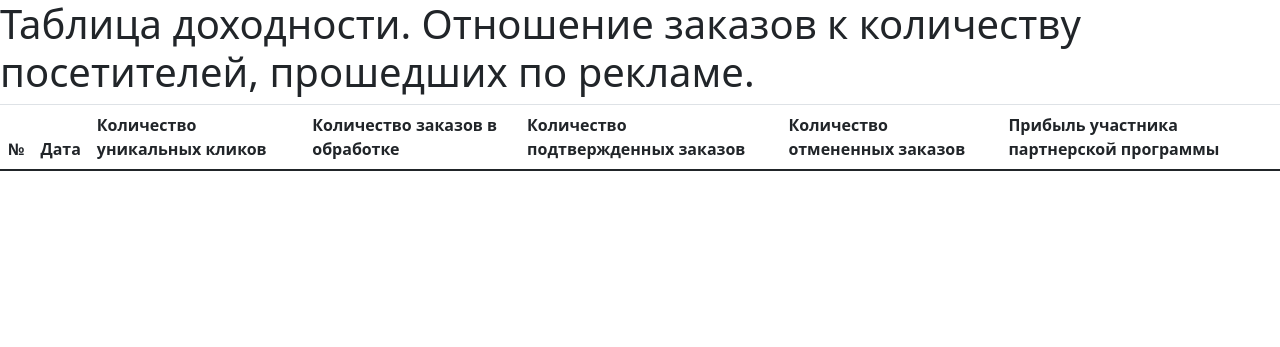
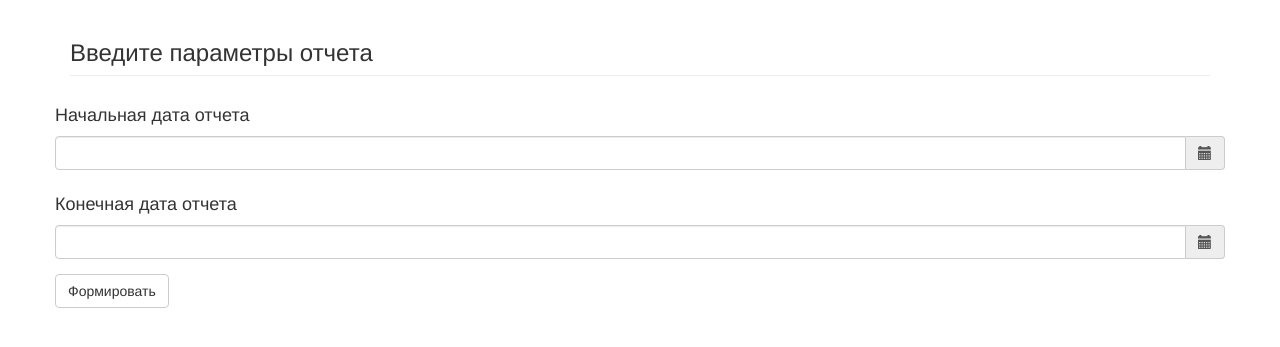
Before and after one commit to Xe1ga/advertising_profitability, a Django app: page / in a window 1280 px wide. Shown: the top 347 px of the page. Run offline with Django 3.2, Linux system fonts and the light colour scheme; data that the repository does not hold is empty; some libraries are stand-ins or nearby versions.

Commit message:
Реализована форма ввода дат, но к ней не подгружены стили

```diff
--- a/advertising_profitability/settings.py
+++ b/advertising_profitability/settings.py
@@ -113,13 +113,9 @@ AUTH_PASSWORD_VALIDATORS = [
 # Internationalization
 # https://docs.djangoproject.com/en/3.1/topics/i18n/
 
-LANGUAGE_CODE = 'en-us'
+LANGUAGE_CODE = 'ru-Ru'
 
 TIME_ZONE = 'UTC'
-
-# LANGUAGE_CODE = 'ru-RU'
-#
-# TIME_ZONE = 'Europe/Moscow'
 
 USE_I18N = True
 
--- a/reports/functions/orders_statictic.py
+++ b/reports/functions/orders_statictic.py
@@ -1,8 +1,7 @@
 #!/usr/bin/env python
 # -*- coding: utf-8 -*-
 
-from datetime import date
-from collections import namedtuple
+from datetime import date, datetime
 
 from django.db.models import Sum, Count
 from django.db.models.functions import TruncDate
@@ -10,7 +9,7 @@ from django.db.models.query import QuerySet
 
 from reports.models import Orders, Statistic
 from reports.functions.structure import OrdersStatistic
-from reports.functions.utils import get_dict, exclude_none
+from reports.functions.utils import get_dict, exclude_none, date_generator
 
 
 def get_orders_in_processing(begin_date: date, end_date: date) -> QuerySet:
@@ -60,7 +59,7 @@ def get_orders_affiliate_fee(begin_date: date, end_date: date) -> dict:
     orders_affiliate_fee = Orders.objects.filter(created_at__gte=begin_date, created_at__lte=end_date). \
         annotate(date=TruncDate('created_at')). \
         values('date'). \
-        annotate(metric=Sum('affiliate_fee')). \
+        annotate(metric=Sum('affiliate_fee')).\
         order_by('date')
 
     return orders_affiliate_fee
@@ -84,41 +83,39 @@ def get_ordered_for_status(begin_date: date, end_date: date, filter_by_status: s
     query_set = orders_filter[filter_by_status]. \
         annotate(date=TruncDate('created_at')). \
         values('date'). \
-        annotate(metric=Count('status')). \
+        annotate(metric=Count('status')).\
         order_by('date')
 
     return query_set
 
 
 @get_dict
-def get_clicks_statistic(begin_date: date, end_date: date) -> dict:
+def get_clicks_statistic(begin_date: datetime, end_date: datetime) -> dict:
     """
     Возвращает результат запроса к таблице Statistic
     :param begin_date:
     :param end_date:
     :return:
     """
+    print(begin_date)
     statistic = Statistic.objects.values('date'). \
-        filter(date__gte=begin_date.date(), date__lte=end_date.date()). \
+        filter(date__gte=begin_date, date__lte=end_date). \
         annotate(metric=Sum('clicks_uniq')). \
         order_by('date')
-
+    print(statistic.query)
     return statistic
 
 
-def get_orders_statistic(begin_date: date, end_date: date):
+def get_orders_statistic(begin_date: datetime, end_date: datetime):
     """
     Возвращает статистику доходности
     :param begin_date:
     :param end_date:
     :return:
     """
-    clicks_statistic = get_clicks_statistic(begin_date, end_date)
-    dates = list(clicks_statistic.keys())
-    dates.sort()
-
-    result = [OrdersStatistic(date=created_date,
-                              clicks=exclude_none(clicks_statistic.get(created_date)),
+    result = (OrdersStatistic(date=created_date,
+                              clicks=exclude_none(get_clicks_statistic(begin_date, end_date).get(
+                                  created_date)),
                               orders_in_processing=exclude_none(get_ordered_for_status(begin_date, end_date,
                                                                                        'in processing').get(
                                   created_date)),
@@ -129,7 +126,6 @@ def get_orders_statistic(begin_date: date, end_date: date):
                               orders_affiliate_fee=exclude_none(get_orders_affiliate_fee(begin_date, end_date).get(
                                   created_date)
                               ))
-              for created_date in dates]
-    for r in result:
-        print(r.date, r.clicks, r.orders_in_processing, r.orders_approved, r.orders_canceled, r.orders_affiliate_fee)
+              for created_date in date_generator(begin_date, end_date))
+
     return result
--- a/reports/functions/utils.py
+++ b/reports/functions/utils.py
@@ -1,7 +1,7 @@
 #!/usr/bin/env python
 # -*- coding: utf-8 -*-
-from datetime import date
-from typing import Any, Optional
+from datetime import date, datetime, timedelta
+from typing import Any, Optional, Generator
 
 
 def get_str_from_date(value: date) -> str:
@@ -13,12 +13,23 @@ def get_str_from_date(value: date) -> str:
     return value.strftime('%d.%m.%Y')
 
 
+def get_date_from_str(value: str) -> date:
+    """
+    Преобразует дату в строку
+    :param value:
+    :return:
+    """
+    value = datetime.strptime(value, "%d.%m.%Y")
+    return value
+
+
 def get_dict(function_to_decorate):
     """
     Получить новый словарь, ключи  - даты, значения -  показатели критерия
     :param function_to_decorate:
     :return:
     """
+
     def wrap(*args: Any, **kwargs: Any) -> dict:
         """
         Обертка словарь
@@ -44,3 +55,15 @@ def exclude_none(value: Optional[str]) -> str:
     :return:
     """
     return value if value else "0"
+
+
+def date_generator(begin_date: datetime, end_date: datetime) -> Generator:
+    """
+    Генератор дат
+    :param begin_date:
+    :param end_date:
+    :return:
+    """
+    while begin_date <= end_date:
+        yield get_str_from_date(begin_date.date())
+        begin_date = begin_date + timedelta(days=1)
--- a/reports/templates/reports/base.html
+++ b/reports/templates/reports/base.html
@@ -7,10 +7,11 @@
         <title>Статистика доходности</title>
         {% block stylesheets %}
         {% compress css %}
-        <link rel="stylesheet" type="text/css" href="{% static 'contacts/css/bootstrap.css' %}"/>
-        <link rel="stylesheet" type="text/css" href="{% static 'contacts/css/style.css' %}" />
+        <link rel="stylesheet" type="text/css" href="{% static 'reports/css/bootstrap.css' %}"/>
+        <link rel="stylesheet" type="text/css" href="{% static 'reports/css/style.css' %}" />
+
         {% endcompress %}
-
+        <link rel="stylesheet" type="text/css" href="{% static 'reports/css/bootstrap-datetimepicker.min.css' %}" />
         <link rel="stylesheet" type="text/css" href="https://maxcdn.bootstrapcdn.com/font-awesome/4.5.0/css/font-awesome.min.css" />
 
         {% endblock %}
@@ -28,6 +29,10 @@
         </footer>
 
         {% block javascripts %}
+        <script type="text/javascript" src="{% static 'reports/js/jquery-3.2.1.min.js' %}"></script>
+        <script type="text/javascript" src="{% static 'reports/js/moment-with-locales.min.js' %}"></script>
+        <script type="text/javascript" src="{% static 'reports/js/bootstrap.min.js' %}"></script>
+        <script type="text/javascript" src="{% static 'reports/js/bootstrap-datetimepicker.min.js' %}"></script>
         {% compress js %}
         <script type="text/javascript" src="{% static 'reports/js/bootstrap.js' %}"></script>
         {% endcompress %}
--- /dev/null
+++ b/reports/templates/reports/index.html
@@ -0,0 +1,81 @@
+{% extends "reports/base.html" %}
+{% load static %}
+{% load compress %}
+
+
+{% block stylesheets %}
+{{ block.super }}
+<link rel="stylesheet" type="text/css" href="{% static 'reports/css/bootstrap-datetimepicker.min.css' %}" />
+{% compress css %}
+
+{% endcompress %}
+{% endblock %}
+
+{% block content %}
+
+<div class="container">
+    <div class="row">
+	  <div class="col-xs-12">
+        <h3 class="page-header">Введите параметры отчета</h3>
+      </div>
+    </div>
+</div>
+<div class="container">
+<div class="row">
+  <div class="col-xs-12">
+      <form class="form-horizontal" action="{% url 'reports:get_report' %}" method="post">
+          {% csrf_token %}
+          <div class="form-group">
+            <h4>Начальная дата отчета</h4>
+            <div class="input-group date" id="datetimepicker1">
+              <input type="text" class="form-control" name="begin_date" id="begin_date" />
+              <span class="input-group-addon">
+                <span class="glyphicon-calendar glyphicon"></span>
+              </span>
+            </div>
+          </div>
+          <div class="form-group">
+            <h4>Конечная дата отчета</h4>
+            <div class="input-group date" id="datetimepicker2">
+              <input type="text" class="form-control" name="end_date" id="end_date" />
+              <span class="input-group-addon">
+                <span class="glyphicon-calendar glyphicon"></span>
+              </span>
+            </div>
+          </div>
+          <div class="form-group">
+              <button type="submit" class="btn btn-default">Формировать</button>
+          </div>
+      </form>
+  </div>
+</div>
+</div>
+
+
+{% endblock %}
+
+{% block javascripts %}
+    <script type="text/javascript" src="{% static 'reports/js/jquery-3.2.1.min.js' %}"></script>
+    <script type="text/javascript" src="{% static 'reports/js/moment-with-locales.min.js' %}"></script>
+    <script type="text/javascript" src="{% static 'reports/js/bootstrap.min.js' %}"></script>
+    <script type="text/javascript" src="{% static 'reports/js/bootstrap-datetimepicker.min.js' %}"></script>
+    {{ block.super }}
+    {% compress js %}
+    <script type="text/javascript">
+    $(function () {
+      $('#begin_date').datetimepicker({
+	    locale: 'ru',
+		stepping:10,
+		format: 'DD.MM.YYYY',
+		daysOfWeekDisabled:[0,6]
+	  });
+      $('#end_date').datetimepicker({
+	    locale: 'ru',
+		stepping:10,
+		format: 'DD.MM.YYYY',
+		daysOfWeekDisabled:[0,6]
+	  });
+    });
+    </script>
+    {% endcompress %}
+{% endblock %}
--- a/reports/templates/reports/orders_statistic.html
+++ b/reports/templates/reports/orders_statistic.html
@@ -6,7 +6,6 @@
 {% block stylesheets %}
 {{ block.super }}
 {% compress css %}
-<link href="https://cdn.jsdelivr.net/npm/bootstrap@5.0.0-beta1/dist/css/bootstrap.min.css" rel="stylesheet" integrity="sha384-giJF6kkoqNQ00vy+HMDP7azOuL0xtbfIcaT9wjKHr8RbDVddVHyTfAAsrekwKmP1" crossorigin="anonymous">
 <link rel="stylesheet" type="text/css" href="{% static 'reports/css/table.css' %}"/>
 {% endcompress %}
 {% endblock %}
@@ -18,6 +17,9 @@
   <h1>Таблица доходности. Отношение заказов к количеству посетителей, прошедших по рекламе.</h1>
 </div>
 
+<div class="form-group">
+  <a class="btn btn-primary" href="/" role="button">Вернуться к форме ввода</a>
+</div>
 
 <table class="table table-striped table-responsive">
     <thead>
--- a/reports/urls.py
+++ b/reports/urls.py
@@ -4,6 +4,7 @@ from reports import views
 
 urlpatterns = [
     url(r'^$', views.index, name='index'),
+    url(r'^get_report/$', views.get_report, name='get_report'),
 ]
 
 app_name = 'reports'
--- a/reports/views.py
+++ b/reports/views.py
@@ -4,15 +4,27 @@
 from datetime import datetime, date
 
 from django.shortcuts import render
+from django.http import HttpResponseRedirect
 
 from reports.functions import orders_statictic
+from reports.functions.utils import get_date_from_str
 
 
 def index(request):
-    """Стартовая страница приложения reports"""
-    begin_date = datetime.combine(date(2016, 9, 10), datetime.min.time())
-    end_date = datetime.combine(date(2016, 9, 13), datetime.max.time())
+    """Стартовая страница ввода дат"""
+    return render(request, 'reports/index.html', locals())
 
-    statistic = orders_statictic.get_orders_statistic(begin_date, end_date)
 
-    return render(request, 'reports/orders_statistic.html', locals())
+def get_report(request):
+    """Отчет"""
+    if request.method == 'POST':
+        begin_date = get_date_from_str(request.POST.get('begin_date')) if request.POST.get('begin_date') else \
+            datetime.combine(datetime.now().date(), datetime.min.time())
+        end_date = get_date_from_str(request.POST.get('end_date')) if request.POST.get('end_date') else \
+            datetime.combine(datetime.now().date(), datetime.max.time())
+
+        statistic = orders_statictic.get_orders_statistic(begin_date, end_date)
+
+        return render(request, 'reports/orders_statistic.html', locals())
+
+    return HttpResponseRedirect("/")
```
